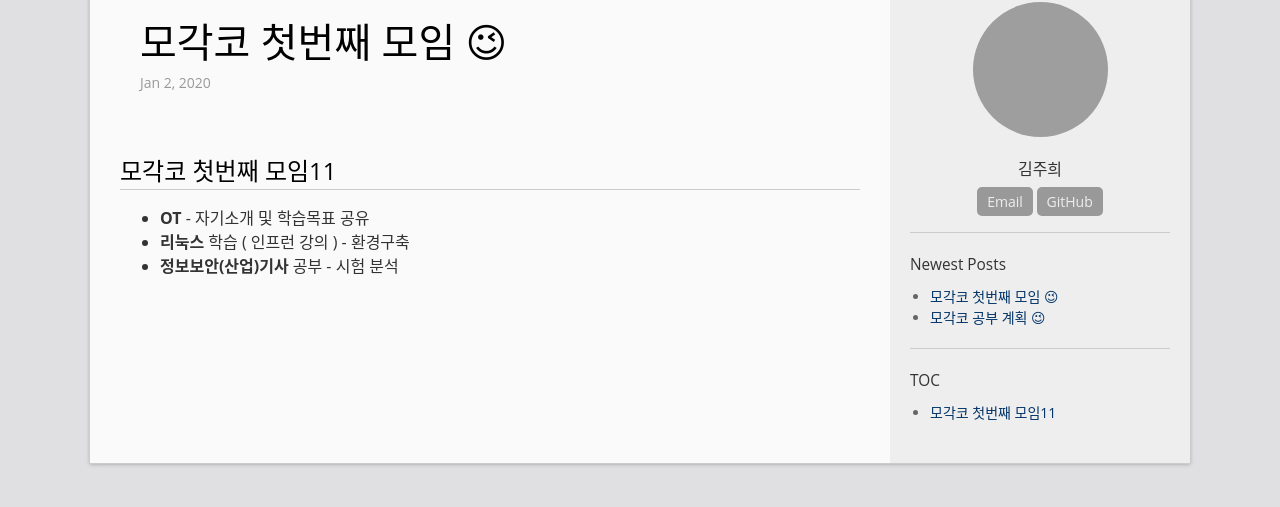
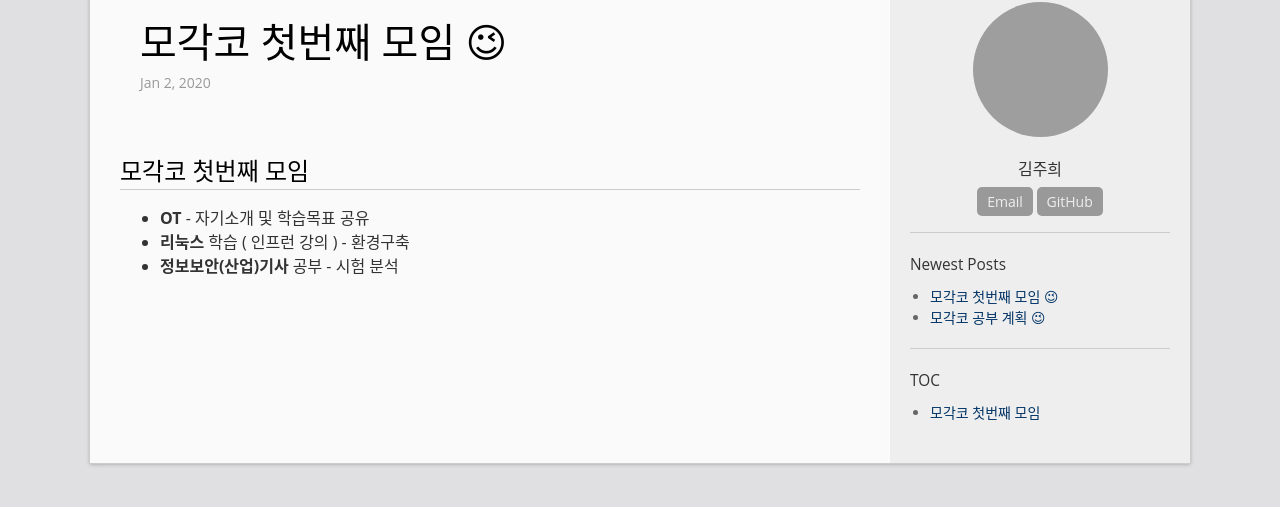
Before and after one commit to juhui-ui/juhui-ui.github.io, a Jekyll site: the page built from _posts/2020-01-02-2.markdown, in a window 1280 px wide. Shown: the part 120-627 px from the top of the page. Built offline with Jekyll 4.4.1, drawn with Linux system fonts in a browser that asks for light colours; emoji names are drawn with the system emoji font; grey boxes are pictures that could not be loaded.

Commit message:
Update 2020-01-02-2.markdown

```diff
--- a/_posts/2020-01-02-2.markdown
+++ b/_posts/2020-01-02-2.markdown
@@ -1,12 +1,12 @@
 ---
 layout: post
 title:  "모각코 첫번째 모임 :wink:"
-date:   2020-01-02 23:00:00
+date:   2020-01-02 18:00:00
 categories: jekyll update
 permalink: /archivers/hello
 ---
 
-## 모각코 첫번째 모임11 ##
+## 모각코 첫번째 모임 ##
 
 * **OT** - 자기소개 및 학습목표 공유
 * **리눅스** 학습 ( 인프런 강의 ) - 환경구축
```
